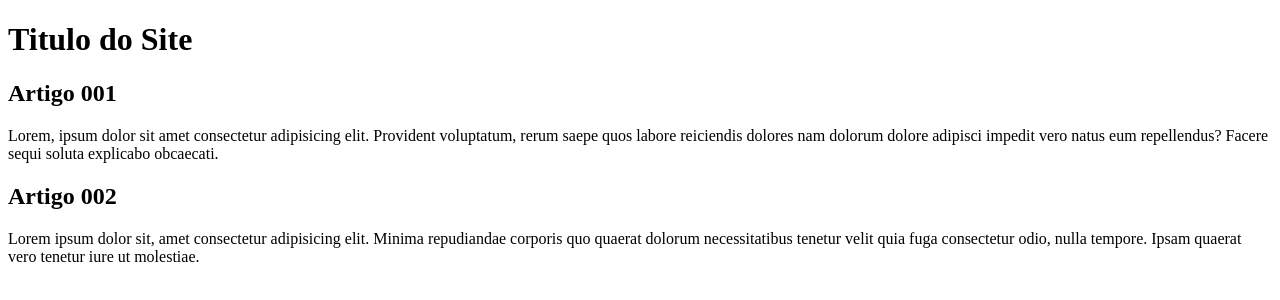
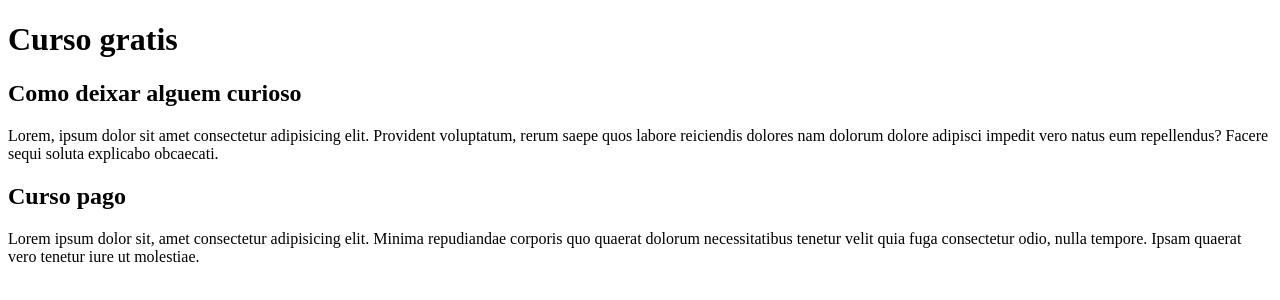
Before and after one commit to flpnun/projeto-site, a plain HTML site: page index.html in a window 1280 px wide. Drawn offline with Linux system fonts and the light colour scheme.

Commit message:
primeira brench no conteudo

```diff
--- a/index.html
+++ b/index.html
@@ -8,14 +8,14 @@
 <body>
     <main>
         <header>
-            <h1>Titulo do Site</h1>
+            <h1>Curso gratis</h1>
         </header>
         <article>
-            <h2>Artigo 001</h2>
+            <h2>Como deixar alguem curioso</h2>
             <p>Lorem, ipsum dolor sit amet consectetur adipisicing elit. Provident voluptatum, rerum saepe quos labore reiciendis dolores nam dolorum dolore adipisci impedit vero natus eum repellendus? Facere sequi soluta explicabo obcaecati.</p>
         </article>
         <article>
-            <h2>Artigo 002</h2>
+            <h2>Curso pago</h2>
             <p>Lorem ipsum dolor sit, amet consectetur adipisicing elit. Minima repudiandae corporis quo quaerat dolorum necessitatibus tenetur velit quia fuga consectetur odio, nulla tempore. Ipsam quaerat vero tenetur iure ut molestiae.</p>
         </article>
     </main>
```
